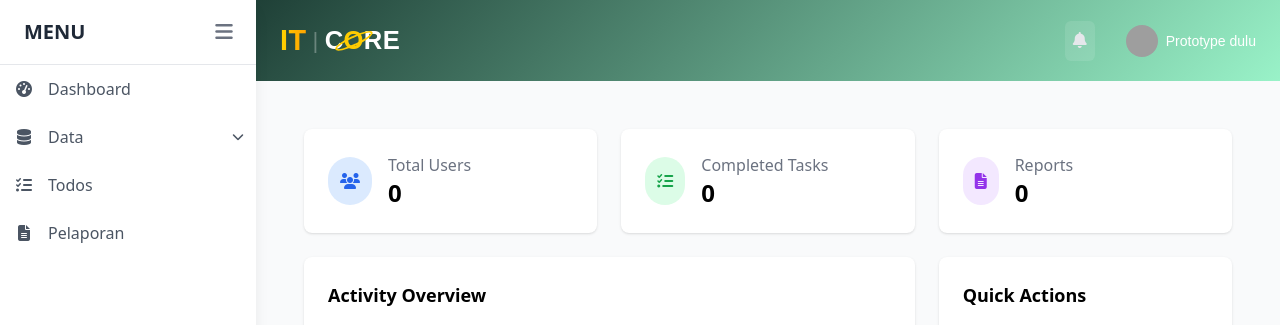
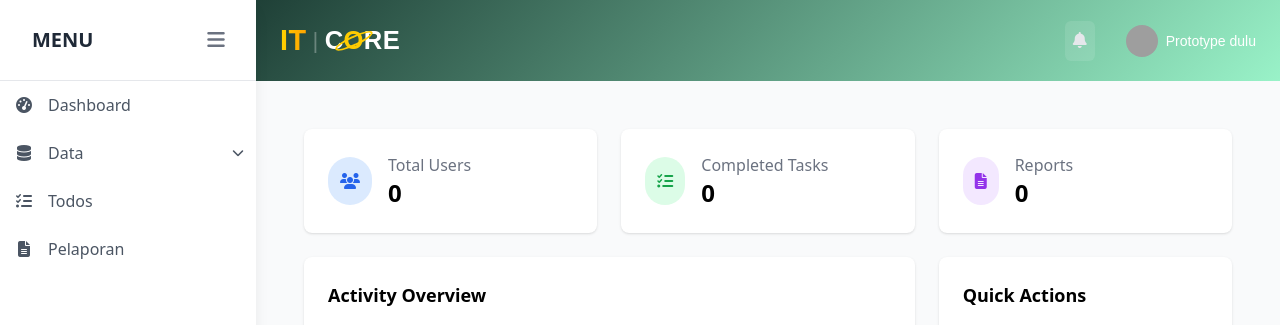
Before and after one commit to 1bilionsultanyusuf-hue/gg, a PHP site: page / in a window 1280 px wide. Shown: the top 325 px of the page. Run offline with PHP 8.4, Linux system fonts and the light colour scheme; some libraries are stand-ins or nearby versions; grey boxes are pictures that could not be loaded.

Commit message:
Update sidebar.php

```diff
--- a/modul/layouts/sidebar.php
+++ b/modul/layouts/sidebar.php
@@ -1,5 +1,5 @@
 <div class="sidebar bg-white w-64 h-full fixed shadow-lg z-10">
-    <div class="flex items-center p-3 border-b">
+    <div class="flex items-center p-5 border-b">
         <span class="logo-text ml-3 font-bold text-xl text-gray-800">MENU</span>
         <button id="toggleSidebar" class="text-gray-500 hover:text-gray-700 menu-button">
             <i class="fas fa-bars"></i>
```
